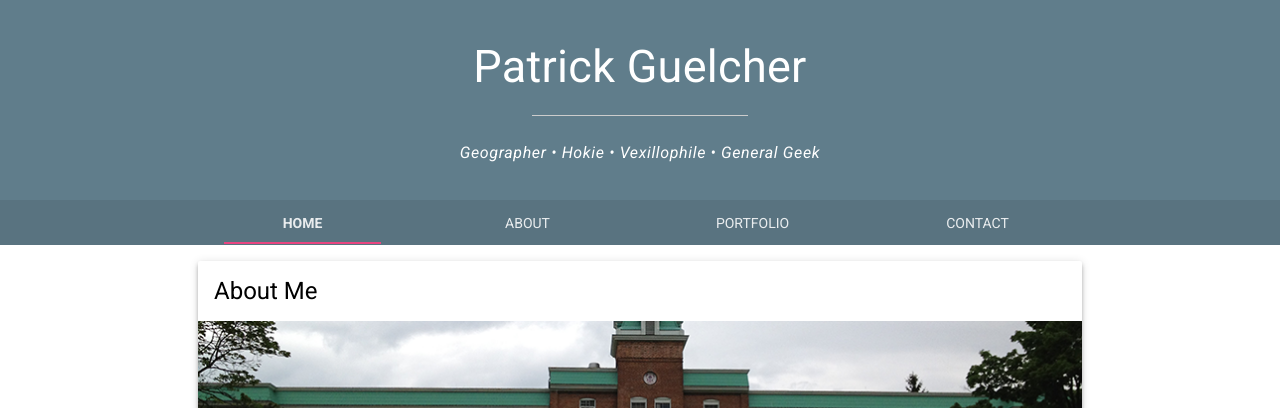
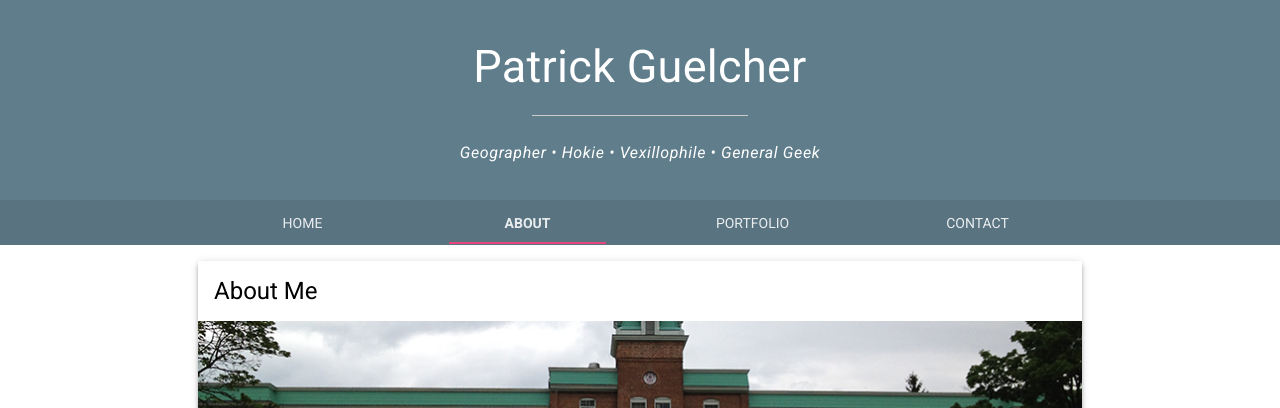
Before and after one commit to aerovolts/patrick.guelcher.co, a Flask app: page /about in a window 1280 px wide. Shown: the top 408 px of the page. Run offline with Flask 2, Linux system fonts and the light colour scheme; some libraries are stand-ins or nearby versions.

Commit message:
Change active navigation link based on current page

```diff
--- a/templates/_head.html
+++ b/templates/_head.html
@@ -6,6 +6,7 @@
 <link rel="stylesheet" href="https://maxcdn.bootstrapcdn.com/font-awesome/4.5.0/css/font-awesome.min.css">
 <link rel="stylesheet" href="{{ url_for('static', filename='css/style.css') }}" type="text/css">
 
+<script src="https://ajax.googleapis.com/ajax/libs/jquery/2.2.2/jquery.min.js"></script>
 <script src="https://code.getmdl.io/1.1.3/material.min.js"></script>
 
 <script>
@@ -16,7 +17,6 @@
 
   ga('create', 'UA-71914461-3', 'auto');
   ga('send', 'pageview');
-
 </script>
 
 <meta name="viewport" content="width=device-width, initial-scale=1.0, minimum-scale=1.0"/>
--- a/templates/_nav.html
+++ b/templates/_nav.html
@@ -1,3 +1,14 @@
+<script>
+jQuery(function($) {
+  var path = window.location.href;
+  $('#nav a').each(function() {
+    if (this.href === path) {
+      $(this).addClass('is-active');
+    }
+  });
+});
+</script>
+
 <header class="mdl-layout__header mdl-layout__header--waterfall portfolio-header">
   <div class="mdl-layout__header-row portfolio-logo-row">
     <span class="mdl-layout__title">
@@ -7,8 +18,8 @@
     </span>
   </div>
   <div class="mdl-layout__header-row portfolio-navigation-row mdl-layout--large-screen-only">
-    <nav class="mdl-navigation mdl-typography--body-1-force-preferred-font">
-      <a class="mdl-navigation__link is-active" href="/">Home</a>
+    <nav id="nav" class="mdl-navigation mdl-typography--body-1-force-preferred-font">
+      <a class="mdl-navigation__link" href="/">Home</a>
       <a class="mdl-navigation__link" href="/about">About</a>
       <!-- <a class="mdl-navigation__link" href="/blog">Blog</a> -->
       <a class="mdl-navigation__link" href="/portfolio">Portfolio</a>
@@ -17,8 +28,8 @@
   </div>
 </header>
 <div class="mdl-layout__drawer mdl-layout--small-screen-only">
-  <nav class="mdl-navigation mdl-typography--body-1-force-preferred-font">
-    <a class="mdl-navigation__link is-active" href="/">Home</a>
+  <nav id="nav" class="nav mdl-navigation mdl-typography--body-1-force-preferred-font">
+    <a class="mdl-navigation__link" href="/">Home</a>
     <a class="mdl-navigation__link" href="/about">About</a>
     <!-- <a class="mdl-navigation__link" href="/blog">Blog</a> -->
     <a class="mdl-navigation__link" href="/portfolio">Portfolio</a>
```
